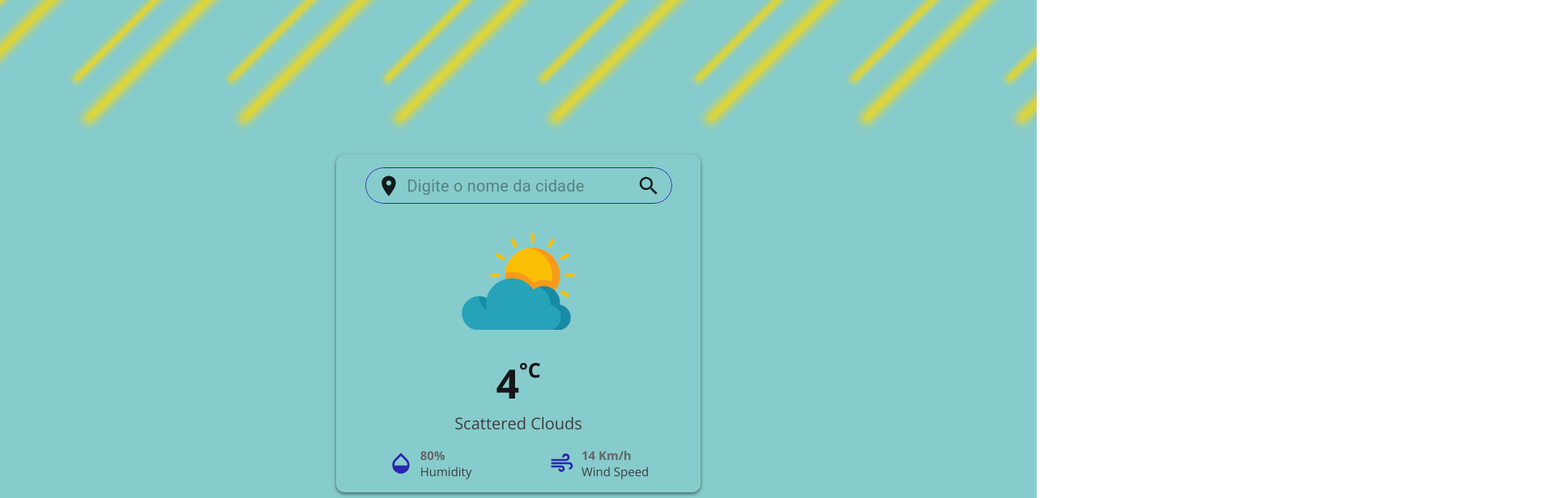
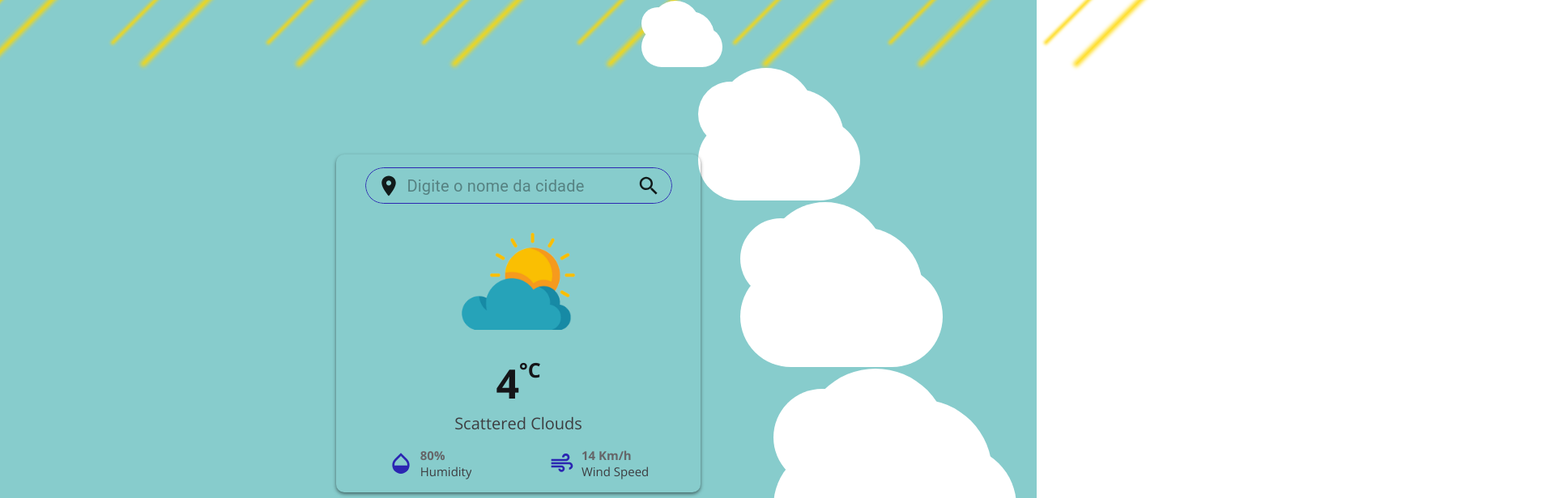
Before and after one commit to Andreeehh/weather, a Next.js app: page / in a window 1280 px wide. Shown: the top 616 px of the page at 81% size, 1920 px wide, since content can reach past the window. Built offline with nearby package versions, Linux system fonts and the light colour scheme; no server answers.

Commit message:
finalizando clouds

```diff
--- /dev/null
+++ b/src/components/Cloud/index.tsx
@@ -0,0 +1,18 @@
+import * as Styled from './styles';
+
+export type CloudProps = {
+  size?: number;
+  animationDuration: string;
+};
+
+export const Cloud = ({ size, animationDuration }: CloudProps) => {
+  return (
+    <Styled.Wrapper>
+      <Styled.Base width={size} animationDuration={animationDuration} />
+      <Styled.Bubble1 size={size * 0.4} animationDuration={animationDuration} />
+      <Styled.Bubble2 size={size * 0.6} animationDuration={animationDuration} />
+      <Styled.Bubble3 size={size * 0.6} animationDuration={animationDuration} />
+      <Styled.Bubble4 size={size * 0.6} animationDuration={animationDuration} />
+    </Styled.Wrapper>
+  );
+};
--- /dev/null
+++ b/src/components/Cloud/styles.ts
@@ -0,0 +1,76 @@
+import styled, { css, keyframes } from 'styled-components';
+
+const moveClouds = keyframes`
+  0% {
+    margin-left: 100%;
+  }
+  100% {
+    margin-left: -100%;
+  }
+`;
+
+export const Wrapper = styled.div`
+  display: flex;
+`;
+
+export const Base = styled.div<{ width: number; animationDuration: string }>`
+  ${({ width, animationDuration }) => css`
+    margin-top: ${width * 0.325}px;
+    background-color: white;
+    width: ${width}px;
+    height: ${width / 2}px;
+    border-radius:  ${width / 2}px;
+    animation: ${moveClouds} ${animationDuration} linear infinite;
+  `}
+`;
+
+export const Bubble1 = styled.div<{ size: number; animationDuration: string }>`
+${({ size, animationDuration }) => css`
+      margin-top: ${size * 0.225}px;
+      width: ${size}px;
+      height: ${size}px;
+      background: #fff;
+      position: absolute;
+      border-radius: 50%;
+      left: left: ${size * 0.15}px;
+      animation: ${moveClouds} ${animationDuration} linear infinite;
+  `}
+`;
+
+export const Bubble2 = styled.div<{ size: number; animationDuration: string }>`
+${({ size, animationDuration }) => css`
+      margin-top: ${size * 0.225}px;
+      width: ${size}px;
+      height: ${size}px;
+      background: #fff;
+      position: absolute;
+      border-radius: 50%;
+      left: ${size * 0.5}px;
+      animation: ${moveClouds} ${animationDuration} linear infinite;
+  `}
+`;
+
+export const Bubble3 = styled.div<{ size: number; animationDuration: string }>`
+${({ size, animationDuration }) => css`
+      margin-top: ${size}px;
+      background: #fff;
+      position: absolute;
+      border-radius: 50%;
+      left: ${size * 0.5}px;
+      box-shadow: 2px 2px rgba(0, 0, 0, 0.5);
+      animation: ${moveClouds} ${animationDuration} linear infinite;
+  `}
+`;
+
+export const Bubble4 = styled.div<{ size: number; animationDuration: string }>`
+${({ size, animationDuration }) => css`
+      margin-top: ${size * 0.015}px;
+      width: ${size}px;
+      height: ${size}px;
+      background: #fff;
+      position: absolute;
+      border-radius: 50%;
+      left: ${size * 0.2}px;
+      animation: ${moveClouds} ${animationDuration} linear infinite;
+  `}
+`;
--- /dev/null
+++ b/src/components/Clouds/index.tsx
@@ -0,0 +1,23 @@
+import { Cloud } from 'components/Cloud';
+import * as Styled from './styles';
+
+export type CloudsProps = {
+  title?: string;
+};
+
+export const Clouds = ({ title }: CloudsProps) => {
+  const cloudSizes = [100, 200, 250, 300, 450, 500];
+  const cloudDurations = ['30s', '35s', '40s', '45s', '50s', '55s'];
+
+  return (
+    <Styled.CloudsContainer>
+      {cloudSizes.map((size, index) => (
+        <Cloud
+          key={index}
+          size={size}
+          animationDuration={cloudDurations[index]}
+        />
+      ))}
+    </Styled.CloudsContainer>
+  );
+};
--- /dev/null
+++ b/src/components/Clouds/styles.ts
@@ -0,0 +1,7 @@
+import styled from 'styled-components';
+
+export const CloudsContainer = styled.div`
+  z-index : 2;
+  position: absolute;
+  width: 100%;
+`;
--- a/src/templates/Base/index.tsx
+++ b/src/templates/Base/index.tsx
@@ -1,6 +1,7 @@
 import { SunRays } from 'components/SunRays';
 import * as Styled from './styles';
 import { WeatherCard, WeatherCardProps } from 'components/WeatherCard';
+import { Clouds } from 'components/Clouds';
 
 export type BaseProps = {
   weatherCard: WeatherCardProps;
@@ -18,8 +19,10 @@
   }
   return (
     <Styled.Wrapper backgroundColor={backgroundColor}>
+      <Clouds />
+      <SunRays />
+
       <Styled.Content>
-        <SunRays />
         <WeatherCard
           weatherInfo={weatherCard.weatherInfo}
           humidity={weatherCard.humidity}
--- a/src/templates/Base/styles.ts
+++ b/src/templates/Base/styles.ts
@@ -4,7 +4,7 @@
 ${({ theme, backgroundColor }) => css`
   width: 100%;
   height: 100vh;
-  position: relative;
+  position: flex;
   background-color: ${backgroundColor}; /* Cor de fundo do céu, ajuste conforme necessário */
 `}
 `;
```
Also changed, not shown: src/components/Cloud/stories.tsx (added, +18 -0 lines), src/components/Clouds/stories.tsx (added, +15 -0 lines).
